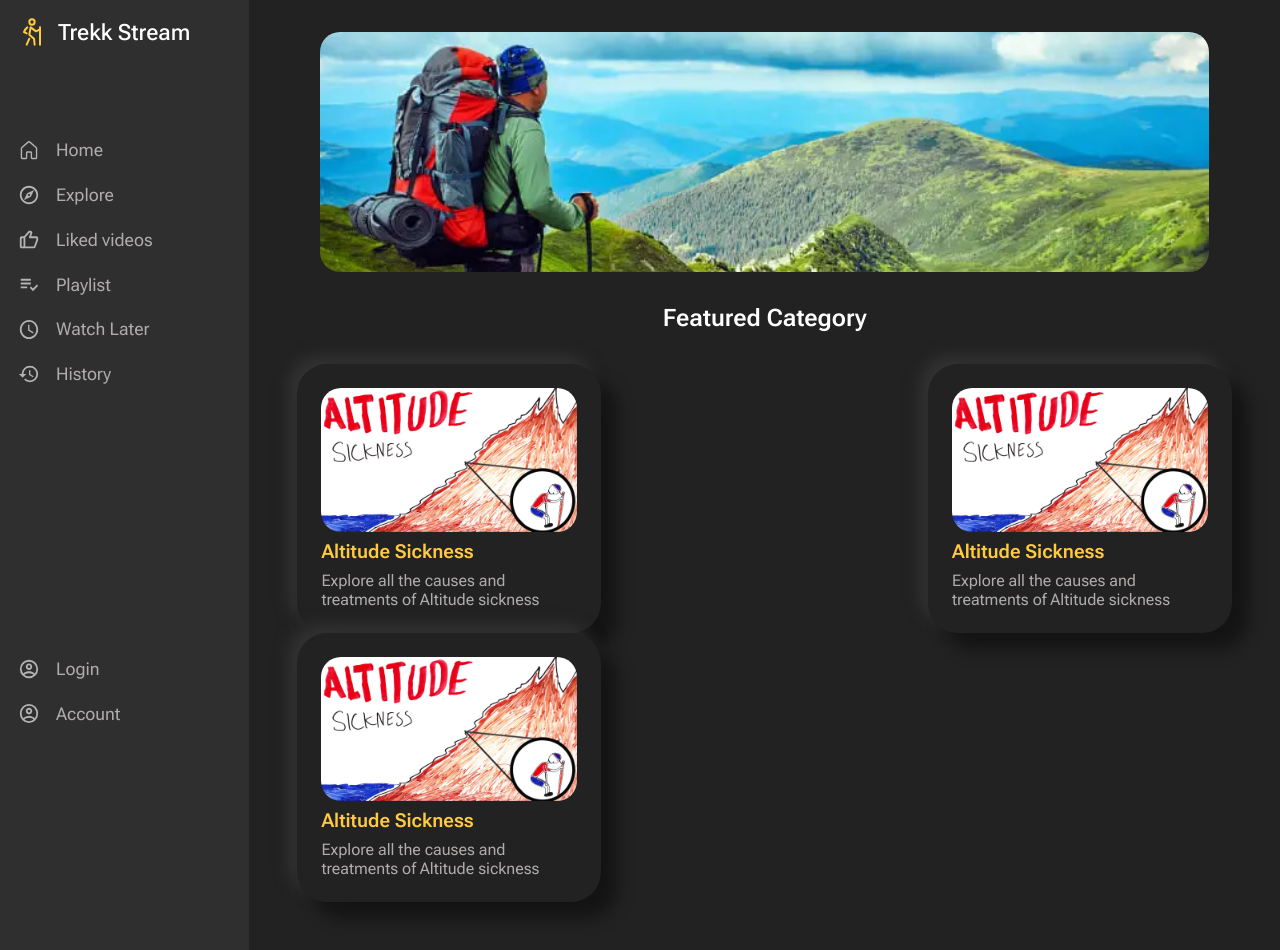
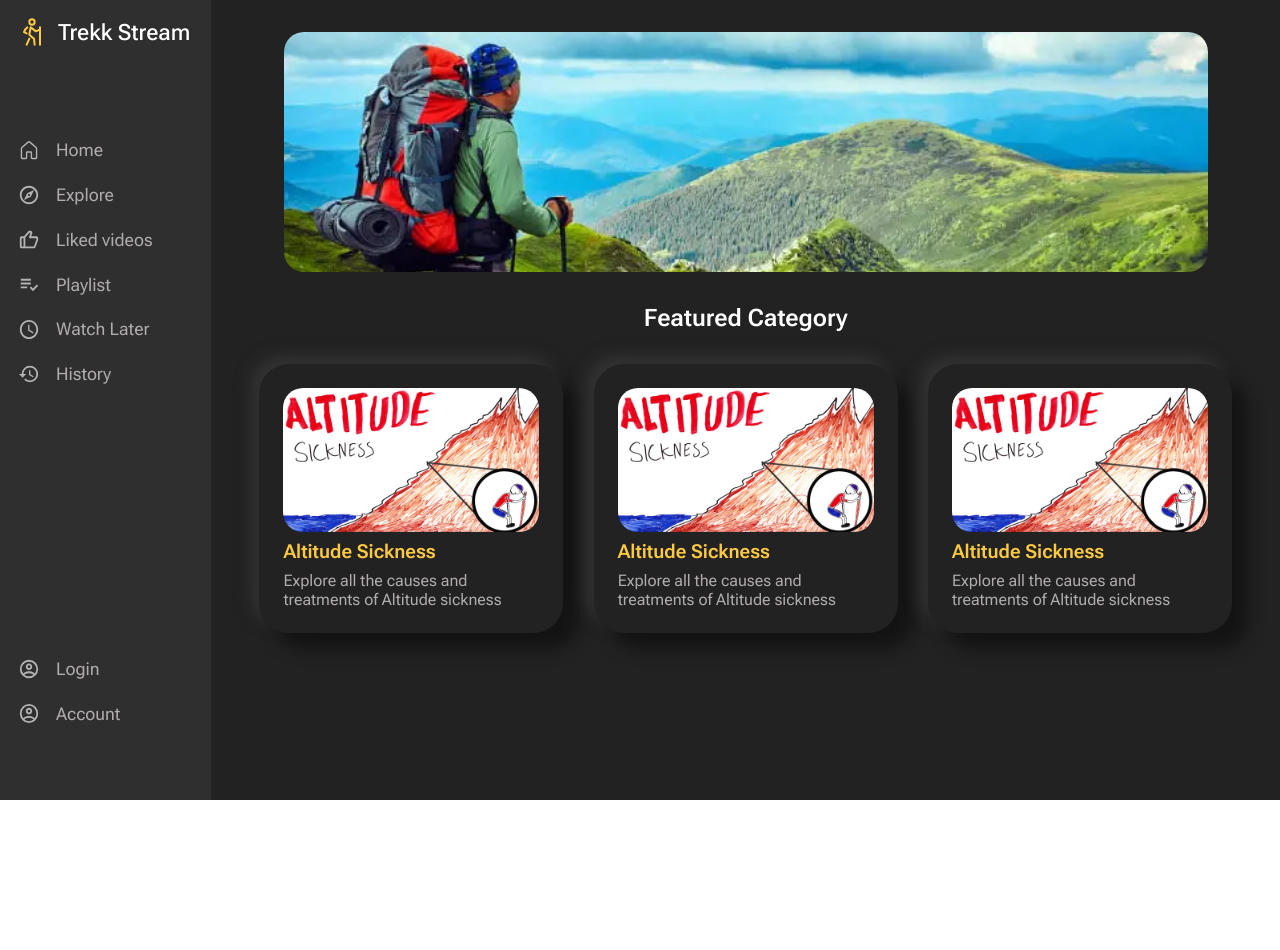
Before and after one commit to talrejah02/trekkie-stream, a React (Create React App) app: page / in a window 1280 px wide. After the commit the page ends 800 px from the top, so only its background shows below. Built offline with nearby package versions, Linux system fonts and the light colour scheme; what miragejs would draw is missing.

Commit message:
Fix: right main contaner width. refactor: Indentation of login page.

```diff
--- a/src/pages/assets/common-css/commonStyles.css
+++ b/src/pages/assets/common-css/commonStyles.css
@@ -4,7 +4,7 @@
     align-items: center;
     padding: 2rem;
     background-color: var(--background-primary);
-    width: 82.5%;
+    width: 100%;
 }
 .container-header{
     display: flex;
--- a/src/pages/login/login.jsx
+++ b/src/pages/login/login.jsx
@@ -1,9 +1,10 @@
 import React from "react";
 import { NavLink } from "react-router-dom";
 import "./login.css";
-import loginsvg from "../assets/svg/loginsvg.svg"
+import loginsvg from "../assets/svg/loginsvg.svg";
 
 function Login() {
+
   return (
     <section className="login-wrapper">
       <section className="login-card">
@@ -55,9 +56,7 @@ function Login() {
                   ></path>
                 </svg>
               </span>
-
               <input type="password" placeholder="Enter password" />
-
               <span className="input-svg">
                 <svg
                   xmlns="http://www.w3.org/2000/svg"
@@ -78,6 +77,7 @@ function Login() {
               </span>
             </section>
           </section>
+
           <section className="input-check">
             <section className="input-check-left">
               <input type="checkbox" name="check" />
```
